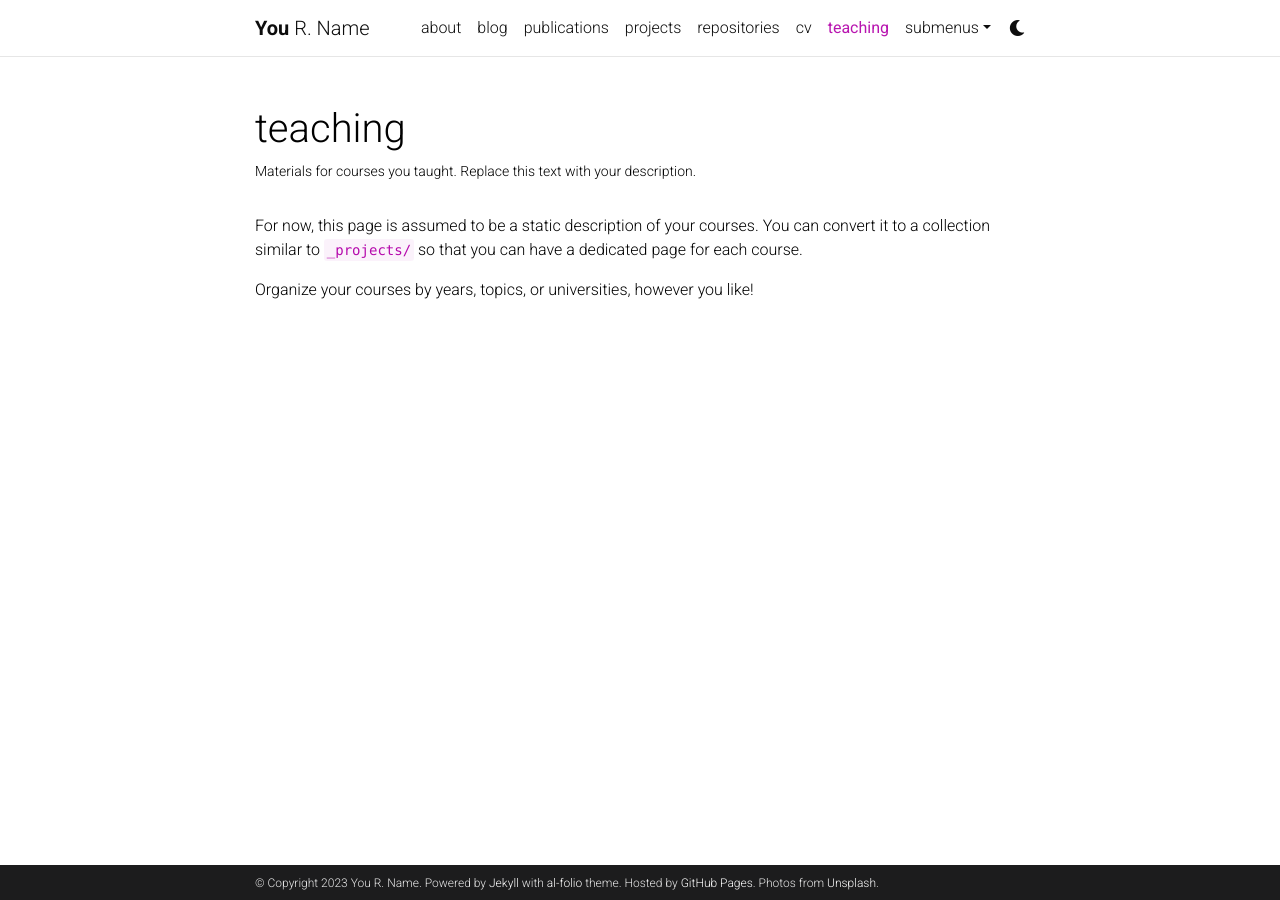
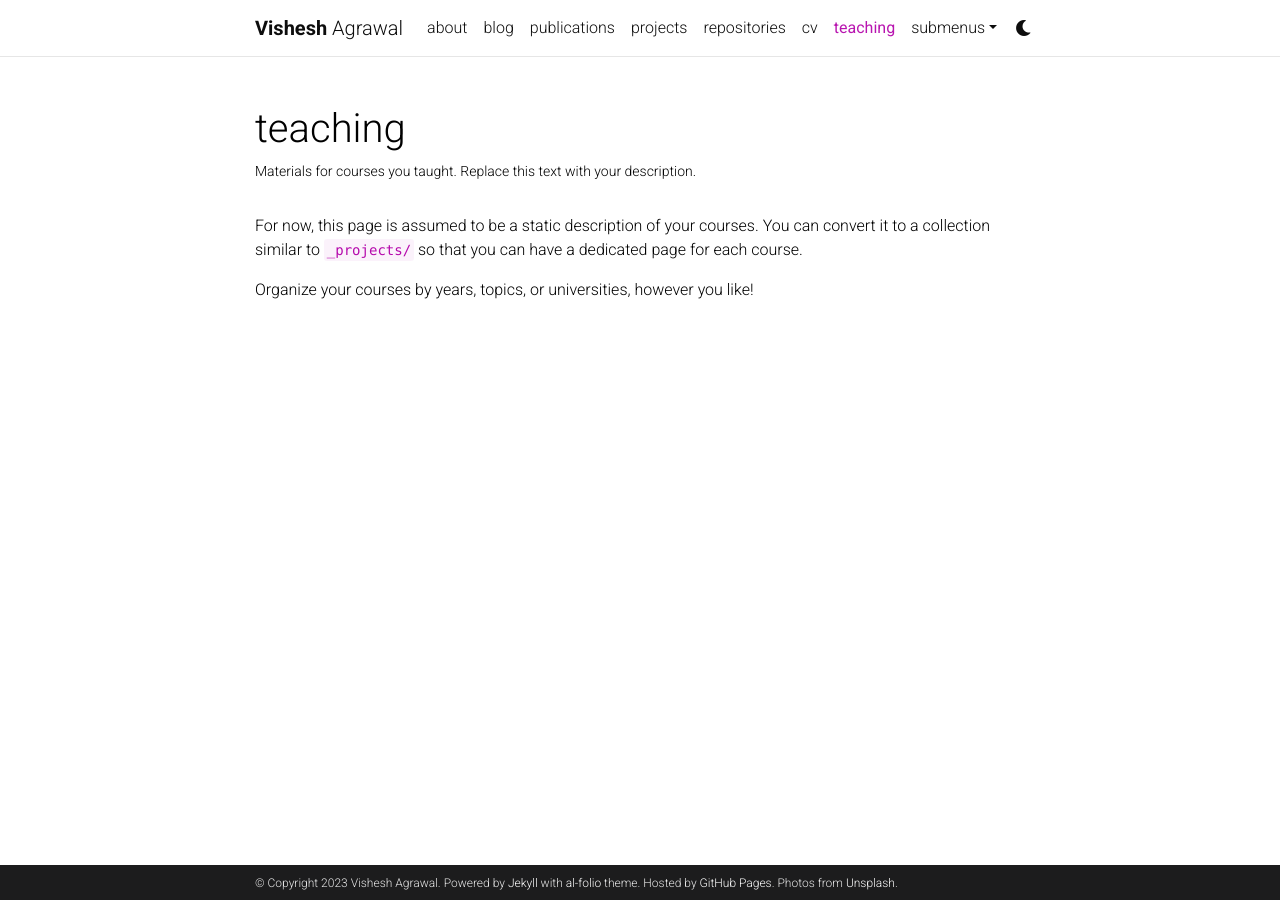
Before and after one commit to visheshagrawal/visheshagrawal.github.io, a Jekyll site: the page built from _pages/teaching.md, in a window 1280 px wide. Built offline with Jekyll 4.4.1, drawn with Linux system fonts in a browser that asks for light colours; comment, search, counter and statistics services are not loaded; a style sheet for code colours, icons or effects is not loaded.

Commit message:
Update _config.yml

```diff
--- a/_config.yml
+++ b/_config.yml
@@ -3,10 +3,10 @@
 # -----------------------------------------------------------------------------
 
 title: blank # the website title (if blank, full name will be used instead)
-first_name: You
-middle_name: R.
-last_name: Name
-email: you@example.com
+first_name: Vishesh
+middle_name:
+last_name: Agrawal
+email: vishesha@usc.edu
 description: > # the ">" symbol means to ignore newlines until "footer_text:"
   A simple, whitespace theme for academics. Based on [*folio](https://github.com/bogoli/-folio) design.
 footer_text: >
@@ -18,7 +18,7 @@ keywords: jekyll, jekyll-theme, academic-website, portfolio-website  # add your
 lang: en # the language of your site (for example: en, fr, cn, ru, etc.)
 icon: ⚛️  # the emoji used as the favicon (alternatively, provide image name in /assets/img/)
 
-url: https://alshedivat.github.io # the base hostname & protocol for your site
+url: https://visheshagrawal.github.io # the base hostname & protocol for your site
 baseurl: /al-folio # the subpath of your site, e.g. /blog/
 last_updated: false # set to true if you want to display last updated in the footer
 impressum_path:  # set to path to include impressum link in the footer, use the same path as permalink in a page, helps to conform with EU GDPR
@@ -71,11 +71,11 @@ og_image: # The site-wide (default for all links) Open Graph preview image
 # Social integration
 # -----------------------------------------------------------------------------
 
-github_username: # your GitHub user name
+github_username: visheshagrawal # your GitHub user name
 gitlab_username: # your GitLab user name
-twitter_username: # your Twitter handle
+twitter_username: iamvisheshag # your Twitter handle
 mastodon_username: # your mastodon instance+username in the format instance.tld/@username
-linkedin_username: # your LinkedIn user name
+linkedin_username:  # your LinkedIn user name
 telegram_username: # your Telegram user name
 scholar_userid: # your Google Scholar ID
 semanticscholar_id: # your Semantic Scholar ID
@@ -93,7 +93,7 @@ work_url: # work page URL
 keybase_username: # your keybase user name
 wikidata_id: # your wikidata id
 wikipedia_id: # your wikipedia id (Case sensitive)
-dblp_url: # your DBLP profile url
+dblp_: # your DBLP profile url
 stackoverflow_id: # your stackoverflow id
 kaggle_id: # your kaggle id
 lastfm_id: # your lastfm id
```
